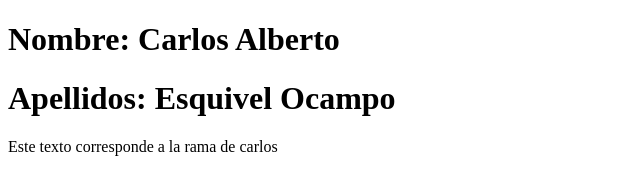
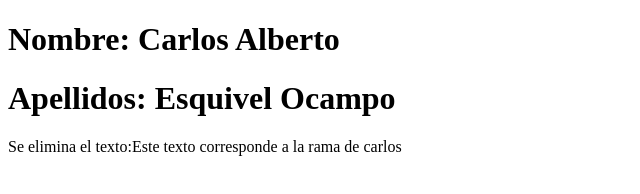
Before and after one commit to caesoc2022/CarlosGit, a plain HTML site: page index.html in a window 1280 px wide. Shown: the whole page, without its empty margins (0-640 px from the left). Drawn offline with Linux system fonts and the light colour scheme.

Commit message:
Notificacion de la eliminacion de la rama

```diff
--- a/index.html
+++ b/index.html
@@ -8,7 +8,7 @@
     <h1>Nombre: Carlos Alberto</h1>
     <h1>Apellidos: Esquivel Ocampo</h1>
     <p>
-        Este texto corresponde a la rama de carlos
+        Se elimina el texto:Este texto corresponde a la rama de carlos
     </p>
 </head>
 <body>
```
